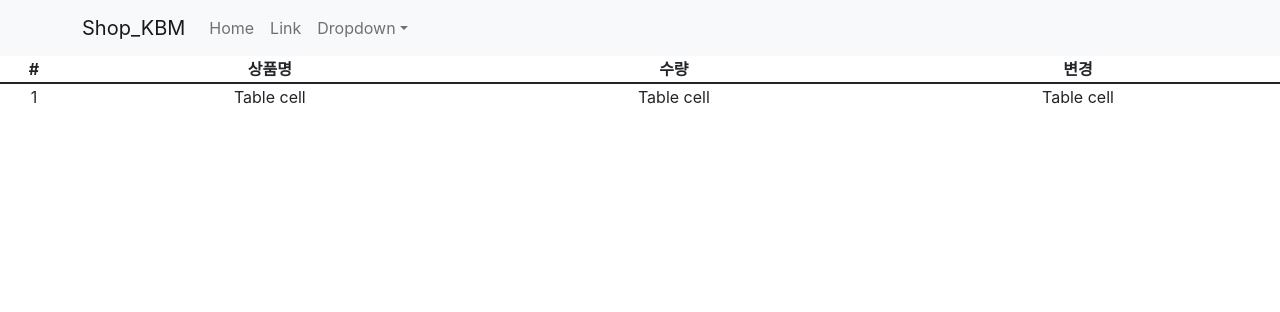
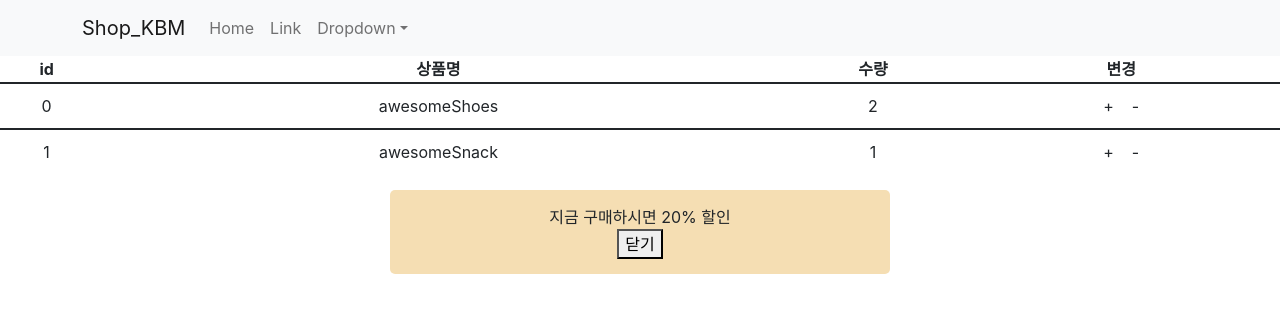
Before and after one commit to marblekang/React_shop, a React (Create React App) app: page /cart in a window 1280 px wide. Shown: the top 312 px of the page. Built offline with nearby package versions, Linux system fonts and the light colour scheme.

Commit message:
03/16 redux 사용해서 재고 증감 추가

```diff
--- a/src/Cart.js
+++ b/src/Cart.js
@@ -1,25 +1,47 @@
 import React from 'react';
 import {Table} from 'react-bootstrap';
+import {connect} from 'react-redux';
 
-function Cart(){
+function Cart(props){
   return (
     <div>
       <Table responsive>
         <tr>
-          <th>#</th>
+          <th>id</th>
           <th>상품명</th>
           <th>수량</th>
           <th>변경</th>
         </tr>
-        <tr>
-          <td>1</td>
-          <td>Table cell</td>
-          <td>Table cell</td>
-          <td>Table cell</td>
-        </tr>
+        { props.prodInfo.map((a,i)=>{
+          return(
+          <tr key={i}>
+            <td>{a.id}</td>
+            <td>{a.name}</td>
+            <td>{a.quan}</td>
+            <td><button className="btn" onClick={()=>{props.dispatch({type:'incQuan'})}}>+</button>
+                <button className="btn" onClick={()=>{props.dispatch({type:'decQuan'})}}>-</button>
+            </td>
+          </tr> )
+        })}
       </Table>
+        { props.alert === true
+          ? (<div className="my-alert">
+              <p>지금 구매하시면 20% 할인</p>
+              <button onClick={()=>{props.dispatch({type:'closeAlert'})}}>닫기</button>
+            </div>)
+          :null
+          }
     </div>
   )
 }
 
-export default Cart;
+// store 안에 있는 state 를 props로 만들어 주는 함수
+function stateToProps(state){
+  return {
+    prodInfo: state.reducer,
+    alert : state.reducer2
+  }
+}
+
+
+export default connect(stateToProps)(Cart);
--- a/src/index.js
+++ b/src/index.js
@@ -4,12 +4,53 @@ import './index.css';
 import App from './App';
 import reportWebVitals from './reportWebVitals';
 import {BrowserRouter} from 'react-router-dom';
+import {Provider} from 'react-redux';
+import {combineReducers, createStore} from 'redux';
 
+// 상품정보
+let prodInfo = [{id:0, name:'awesomeShoes', quan:2},{id:1, name:'awesomeSnack', quan:1}]
+
+// reducer - 수량 증감을 위한 state
+function reducer(state = prodInfo, action){
+  let copy = [...state];
+
+  if (action.type === 'incQuan'){
+
+   copy[0].quan++;
+    return copy;
+  }else if(action.type === 'decQuan'){
+
+    copy[0].quan--;
+    return copy;
+  }else{
+    return state;
+  }
+}
+
+// reducer - 알림창 상태 저장해서 보여주고 숨기는 state
+let alertUi = true;
+
+function reducer2(state = alertUi,action){
+  if (action.type === 'closeAlert'){
+    return false;
+  }else{
+    return state;
+  }
+}
+///////////
+
+
+// redux 로 state 만들기 - createStore
+                              //combineReducers - reducer 여러개 만들어야 될때 사용.
+let store = createStore( combineReducers({reducer,reducer2}));
 
 ReactDOM.render(
   <React.StrictMode>
     <BrowserRouter>
+    <Provider store = {store}>
     <App />
+    </Provider>
+    {/* Provider import 한 후에 state값 공유를 원하는 컴포넌트를 다 감싸면 됨. */}
     </BrowserRouter>
   </React.StrictMode>,
   document.getElementById('root')
```
